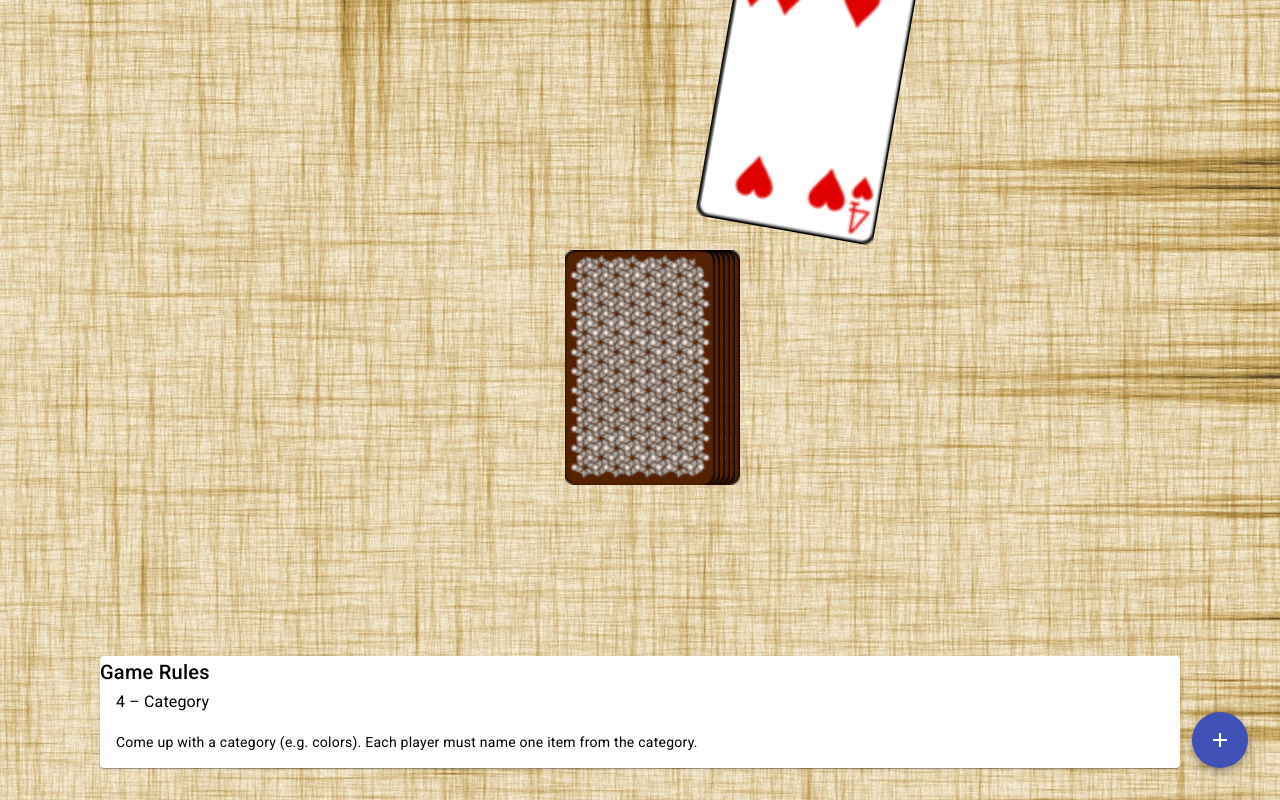
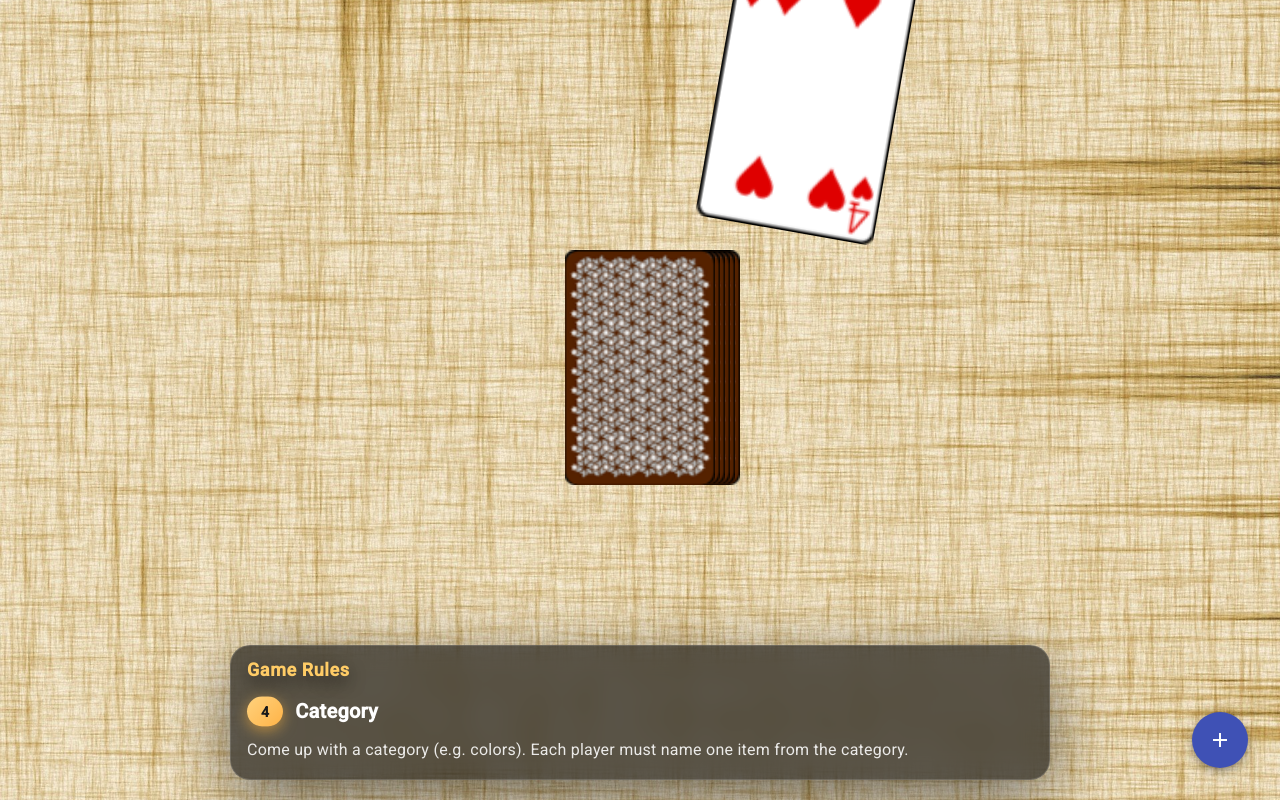
Before and after one commit to milosdimi/angular-ringoffire, an Angular app: page /game in a window 1280 px wide. Both pictures are taken after a click on the picture 640 px from the left and 367 px from the top of the page. Built offline with nearby package versions, Linux system fonts and the light colour scheme.

Commit message:
game-info box optimeter

```diff
--- a/src/app/game-info/game-info.component.html
+++ b/src/app/game-info/game-info.component.html
@@ -1,19 +1,29 @@
-<mat-card class="game-info-card">
-    <mat-card-title>Game Rules</mat-card-title>
+<mat-card class="game-info-card" appearance="outlined">
+    <div class="header">
+        <div class="title">Game Rules</div>
 
-    <mat-card-content>
+        <!-- Optional: später close -->
+        <!-- <button mat-icon-button aria-label="Close"><mat-icon>close</mat-icon></button> -->
+    </div>
+
+    <mat-card-content class="content">
         <!-- Wenn noch keine Karte gezogen wurde -->
-        <p *ngIf="!card">Draw a card to see the rule.</p>
+        <p class="muted" *ngIf="!card">Draw a card to see the rule.</p>
 
-        <!-- Wenn die Karte keine Regel findet (Fallback) -->
-        <p *ngIf="card && !currentAction">
+        <!-- Wenn keine Regel gefunden -->
+        <p class="muted" *ngIf="card && !currentAction">
             No rule found for: <strong>{{ card }}</strong>
         </p>
 
         <!-- Regel zur aktuellen Karte -->
         <ng-container *ngIf="currentAction">
-            <h3>{{ currentAction.card }} – {{ currentAction.title }}</h3>
-            <p>{{ currentAction.description }}</p>
+            <div class="rule">
+                <div class="rule-title">
+                    <span class="chip">{{ currentAction.card }}</span>
+                    <span class="rule-name">{{ currentAction.title }}</span>
+                </div>
+                <p class="rule-desc">{{ currentAction.description }}</p>
+            </div>
         </ng-container>
     </mat-card-content>
 </mat-card>
--- a/src/app/game-info/game-info.component.scss
+++ b/src/app/game-info/game-info.component.scss
@@ -1,6 +1,126 @@
 .game-info-card {
   position: fixed;
-  bottom: 32px;
-  left: 100px;
-  right: 100px;
+  left: 50%;
+  bottom: calc(20px + env(safe-area-inset-bottom));
+  transform: translateX(-50%);
+  z-index: 1000;
+
+  width: min(820px, calc(100vw - 24px));
+  border-radius: 20px;
+
+  background: rgba(15, 15, 15, 0.65);
+  color: rgba(255, 255, 255, 0.95);
+  backdrop-filter: blur(12px);
+
+  border: 1px solid rgba(255, 255, 255, 0.14);
+  box-shadow: 0 20px 70px rgba(0, 0, 0, 0.55);
+
+  max-height: min(40vh, 320px);
+  overflow: hidden;
+
+  animation: info-in 220ms ease-out;
 }
+
+@keyframes info-in {
+  from {
+    transform: translateX(-50%) translateY(10px);
+    opacity: 0;
+  }
+  to {
+    transform: translateX(-50%) translateY(0);
+    opacity: 1;
+  }
+}
+
+.header {
+  display: flex;
+  justify-content: space-between;
+  align-items: center;
+
+  padding: 14px 16px 0;
+}
+
+.title {
+  font-size: 18px;
+  font-weight: 900;
+  letter-spacing: 0.6px;
+
+  color: #ffcc66;
+  text-shadow: 0 6px 16px rgba(0, 0, 0, 0.6);
+}
+
+.content {
+  padding: 10px 16px 16px;
+  overflow: auto;
+}
+
+.muted {
+  margin: 0;
+  opacity: 0.78;
+}
+
+.rule-title {
+  display: flex;
+  align-items: center;
+  gap: 12px;
+  margin-top: 6px;
+}
+
+/* Karte (Ace, 2, King, …) */
+.chip {
+  display: inline-flex;
+  align-items: center;
+  justify-content: center;
+
+  height: 30px;
+  padding: 0 14px;
+
+  font-size: 14px;
+  font-weight: 900;
+  line-height: 1;
+
+  color: #1a1a1a;
+  background: linear-gradient(135deg, #ffd27d, #ffb347);
+
+  border-radius: 999px;
+  box-shadow: 0 4px 14px rgba(255, 180, 60, 0.55);
+
+  transform: translateY(0.5px);
+}
+
+/* Regelname (Waterfall, You, Me, …) */
+.rule-name {
+  font-size: 20px;
+  font-weight: 900;
+  color: #ffffff;
+}
+
+.rule-desc {
+  margin: 12px 0 0;
+  font-size: 16px;
+  line-height: 1.55;
+
+  color: rgba(255, 255, 255, 0.88);
+}
+
+/* Small phones */
+@media (max-width: 420px) {
+  .game-info-card {
+    max-height: 46vh;
+  }
+
+  .rule-name {
+    font-size: 18px;
+  }
+
+  .rule-desc {
+    font-size: 15px;
+  }
+}
+
+/* Short height (landscape phones) */
+@media (max-height: 520px) {
+  .game-info-card {
+    max-height: 48vh;
+  }
+}
--- a/src/app/game-info/game-info.component.ts
+++ b/src/app/game-info/game-info.component.ts
@@ -18,7 +18,7 @@ interface CardAction {
 export class GameInfoComponent {
   @Input() card: string = '';
 
-  cardAction: CardAction[] = [
+   readonly cardAction: CardAction[] = [
     {
       card: 'Ace',
       title: 'Waterfall',
```
